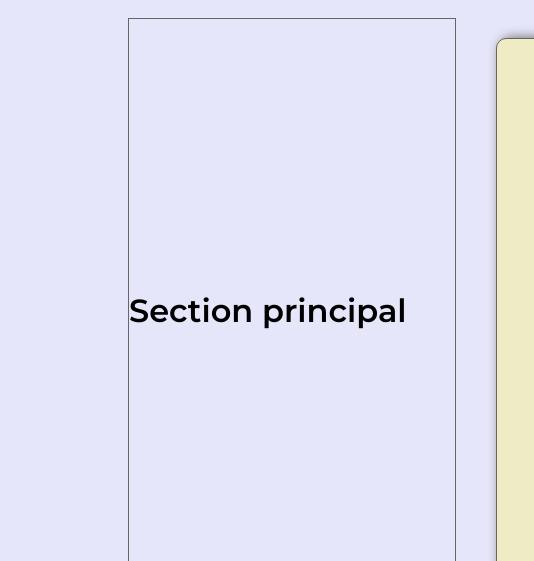
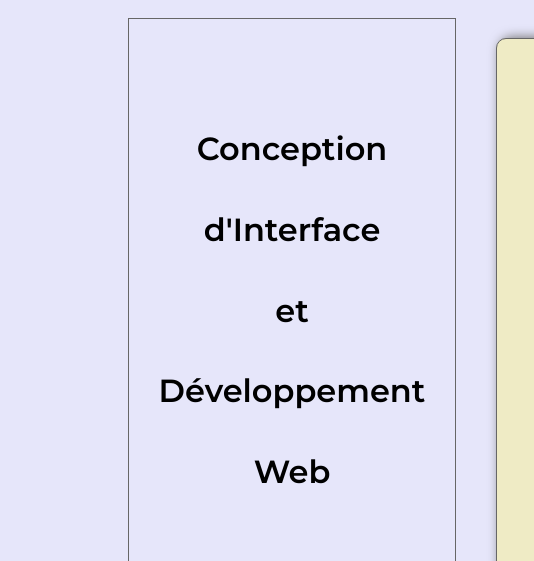
Before and after one commit to tamylaemy/labo-2, a plain HTML site: page index.htm in a window 1280 px wide. Shown: the part 123-684 px from the top of the page, 0-534 px from the left. Drawn offline with Linux system fonts and the light colour scheme.

Commit message:
animation section principal test 1

```diff
--- a/index.htm
+++ b/index.htm
@@ -37,8 +37,9 @@
             </section>
         </sidebar -->
         <main class="bloc principal">
-            <h3>Section principal</h3>
-
+            <h3> Conception </h3> <h3> d'Interface </h3>
+            <h3> et </h3>
+            <h3> Développement </h3>  <h3> Web</h3>
         </main>
         <footer class="bloc pied-page">
             Pied de page
--- a/sass/_animation.scss
+++ b/sass/_animation.scss
@@ -1,6 +1,45 @@
+/* -------------------------------
+ANIMATION DE LA SECTION .PRINCIPAL
+---------------------------------- */
+$columns: 5;
+@for $i from 1 through $columns {
+  .principal h3:nth-of-type(#{$i}) {
+    animation: anim-#{$i} 1s .5*($i#{s}) both;
+  }
+}
 
+@keyframes anim-1 {
+    0%{transform: translateY(-500px);}
+    100%{transform: translate(0);}
+}
+
+@keyframes anim-2 {
+    0%{transform: translateY(-500px);}
+    100%{transform: translate(0);}
+}
+
+@keyframes anim-3 {
+    0%{transform: translateY(-500px);}
+    100%{transform: translate(0);}
+}
+
+@keyframes anim-4 {
+    0%{transform: translateY(-500px);}
+    100%{transform: translate(0);}
+}
+
+@keyframes anim-5 {
+    0%{transform: translateY(500px);}
+    100%{transform: translate(0);}
+}
+
+/* ----------------------------------------------
+ANIMATION DE LA PAGE D'ACCEUIL ( ANNONCE + BODY )
+------------------------------------------------- */
+
+// animation couleur du reste du fond (synchro avec les animations d'annonces)
 body {
-    animation: anim-couleur-polygone 35s ease-in;
+    animation: anim-couleur-polygone 35s ease-in infinite;
 }
 
 @keyframes anim-couleur-polygone {
@@ -11,6 +50,7 @@ body {
     100%{background-color: couleur(ferme_fond);}
 }
 
+// animation couleur du fond des annonces individuelles
 #burger {
     animation: anim-couleur-burger 5s ease-in;
     animation-delay: 5s;
--- a/sass/_layout.scss
+++ b/sass/_layout.scss
@@ -90,6 +90,17 @@ p {
 }
 .annonce1{
     grid-area: annonce1;
+}
+
+.principal{
+    grid-area: principal;
+}
+
+.pied-page{
+    grid-area: pied-page;
+}
+
+.annonce1{
     background-color: #efebc5;
     color: #5e6e81;
     border-radius: 10px;
@@ -117,10 +128,11 @@ p {
 
 }
 .principal{
-    display : grid;
-    place-items: center;
-    grid-area: principal;
+    display : flex;
+    flex-direction: column;
+    justify-content: center;
+    align-items: center;
+    h3 {
+        padding: 1.3rem 0 1.3rem 0;
+    }
 }
-.pied-page{
-    grid-area: pied-page;
-}
--- a/sass/style.scss
+++ b/sass/style.scss
@@ -4,7 +4,7 @@ Variables
 @import "variables";
 
 /* --------------------------------------------------
-Mixin
+Mixins
 ----------------------------------------------- */
 @import "mixins";
 
```
Also changed, not shown: style.css.
